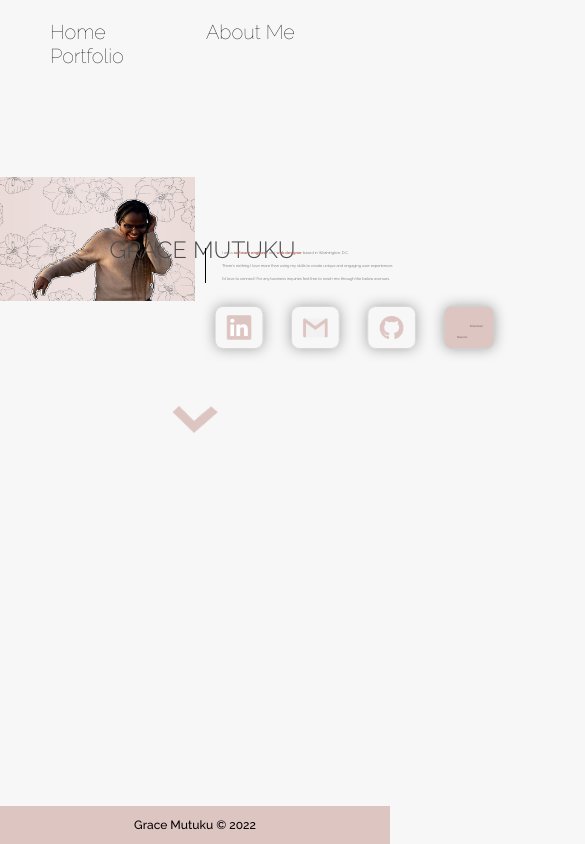
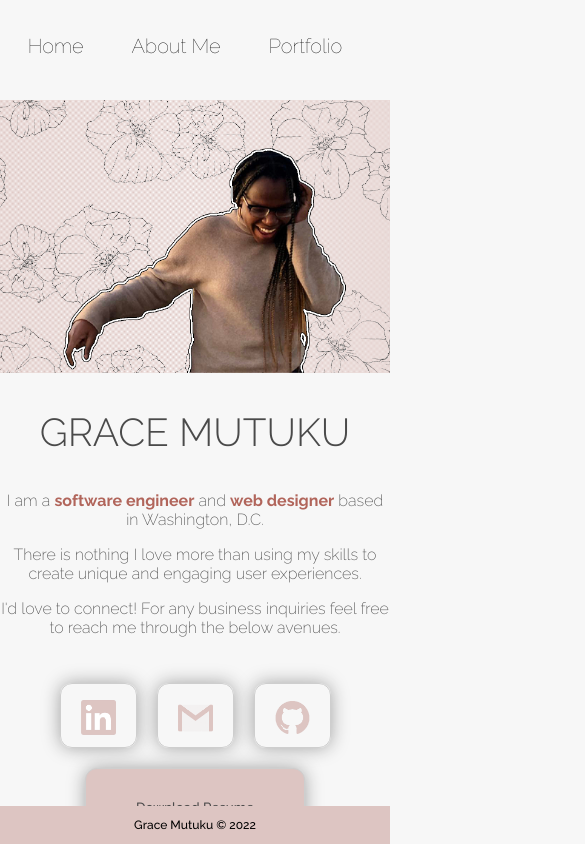
Before and after one commit to mu2ku/portfolio, a React (Create React App) app: page / in a window 390 px wide. Shown: the top 844 px of the page, 585 px wide, since content can reach past the window. Built offline with nearby package versions, Linux system fonts and the light colour scheme; a web font is replaced by a local one.

Commit message:
commit mobile responsiveness on Home page

```diff
--- a/src/components/NavBar/NavBar.module.css
+++ b/src/components/NavBar/NavBar.module.css
@@ -40,3 +40,12 @@ img {
   color: #BB7E8C;
   transform: translateY(5px);
 }
+
+@media screen and (max-width: 538px){
+  .navbar_item {
+    padding: 14px;
+  }
+  .navbar{
+    justify-content: center;
+  }
+}
--- a/src/pages/Home/Home.jsx
+++ b/src/pages/Home/Home.jsx
@@ -5,7 +5,7 @@ import styles from '../Home/Home.module.css'
 const Home = () => {
   return (
     <>
-    <main>
+    <main className={styles.home_main}>
       <div className={styles.home_container}>
         <img className={styles.home_image} src="images/new_york_v2.jpg" alt="new york" />
         <div className={styles.home_2_wrapper}>
@@ -15,7 +15,7 @@ const Home = () => {
               I am a <span>software engineer</span> and <span>web designer</span> based in Washington, D.C.
             </p>
             <p>
-              There's nothing I love more than using my skills to create unique and engaging user experiences.
+              There is nothing I love more than using my skills to create unique and engaging user experiences.
             </p>
             <p>
               I'd love to connect! For any business inquiries feel free to reach me through the below avenues.
--- a/src/pages/Home/Home.module.css
+++ b/src/pages/Home/Home.module.css
@@ -1,3 +1,120 @@
+@media screen and (max-width: 1023px){
+  .home_container {
+    display: flex;
+    flex-flow: column;
+  }
+
+  .home_image {
+    height: 100%;
+    width: 100%;
+    animation-duration: 2s;
+    animation-name: fade-in-left;
+  }
+
+  .home_heading {
+    font-family: 'Raleway', sans-serif;
+    font-weight: 300;
+    font-size: 10vw;
+    animation-duration: 2s;
+    animation-name: fade-in-right;
+    color: #4A4A4A;
+    width: auto;
+  }
+
+  .home_paragraph {
+    font-family: 'Raleway', sans-serif;
+    animation-duration: 2s;
+    animation-name: fade-in-right;
+    font-weight: 200;
+    text-align: center;
+    color: #4A4A4A;
+  }
+
+  .home_2_wrapper > * {
+    margin: 36px 0;
+  }
+
+  .home_buttons {
+    animation-duration: 2s;
+    animation-name: fade-in-right;
+    display: flex;
+    flex-flow: wrap row;
+    justify-content: center;
+  }
+
+  .home_buttons > * {
+    border: 1px solid #cecece;
+    padding: 16px 20px 8px;
+    box-shadow: 0px 0px 18px #a2a2a2;
+    border-radius: 12px;
+    margin: 10px;
+  }
+
+  .home_resume {
+    background-color: #ddc5c2;
+    padding: 30px;
+  }
+
+  .home_resume > * {
+    font-family: 'Raleway', sans-serif;
+    color: #4A4A4A;
+    padding: 20px;
+    font-weight: 500;
+    text-decoration: none;
+  }
+
+  .home_buttons > a:hover, .home_resume:hover {
+    box-shadow: 0px 0px 20px #747474;
+    transform: translateY(-5px);
+  }
+
+  .home_resume:hover > * {
+    color: rgb(53, 108, 171);
+  }
+
+  span {
+    color: #b1655b;
+    font-weight: 700;
+  }
+
+  .arrow {
+    width: 60px;
+    height: 40px;
+    position: relative;
+  }
+
+  .arrow:hover {
+    cursor: pointer;
+    transform: translateY(5px);
+  }
+
+  @keyframes fade-in-left {
+    0% {
+      transform: translateX(-200px);
+      opacity: 0;
+    }
+
+    100% {
+      opacity: 1;
+      transform: translateX(0);
+    }
+  }
+
+  @keyframes fade-in-right {
+    0% {
+      transform: translateX(200px);
+      opacity: 0;
+    }
+
+    100% {
+      opacity: 1;
+      transform: translateX(0);
+    }
+  }
+}
+
+@media screen and (min-device-width: 1024px){
+
   .home_container {
     display: flex;
     flex-flow: wrap row;
@@ -61,7 +178,7 @@
     animation-duration: 2s;
     animation-name: fade-in-right;
     position: relative;
-  left: 40px;
+    left: 25px;
     bottom: 50px;
   }
 
@@ -128,22 +245,4 @@ span {
     cursor: pointer;
     transform: translateY(5px);
   }
-
-/* responsiveness for 1170px width screens */
-@media screen
-  and (max-device-width: 1170px) {
-    .home_heading {
-      right: 90px;
 }
-    .home_paragraph {
-      left: 10px;
-    }
-    .home_buttons {
-      transform: scale(0.7);
-      left: -60px;
-      top:-60px;
-    }
-    .home_container, .arrow {
-      transform: translateY(40px);
-    }
-}
```
Lines whose indentation alone changed are shown as unchanged.
